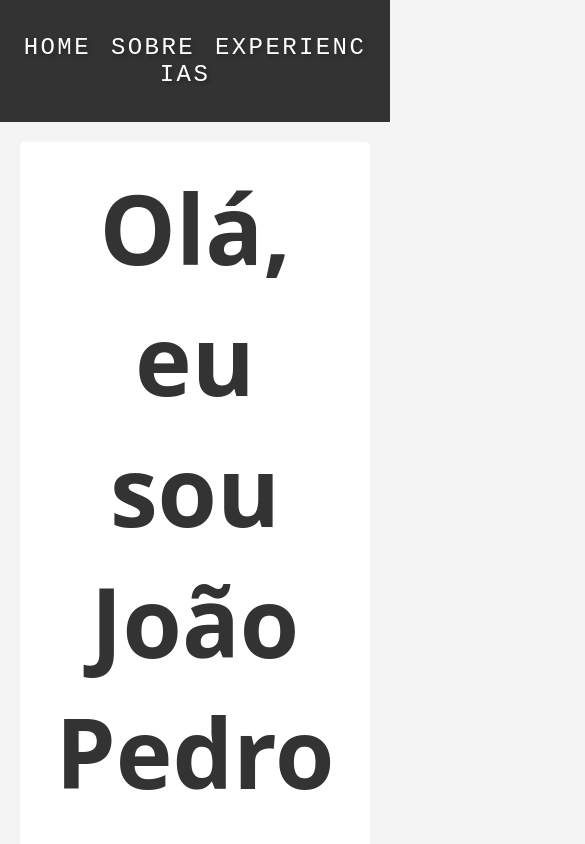
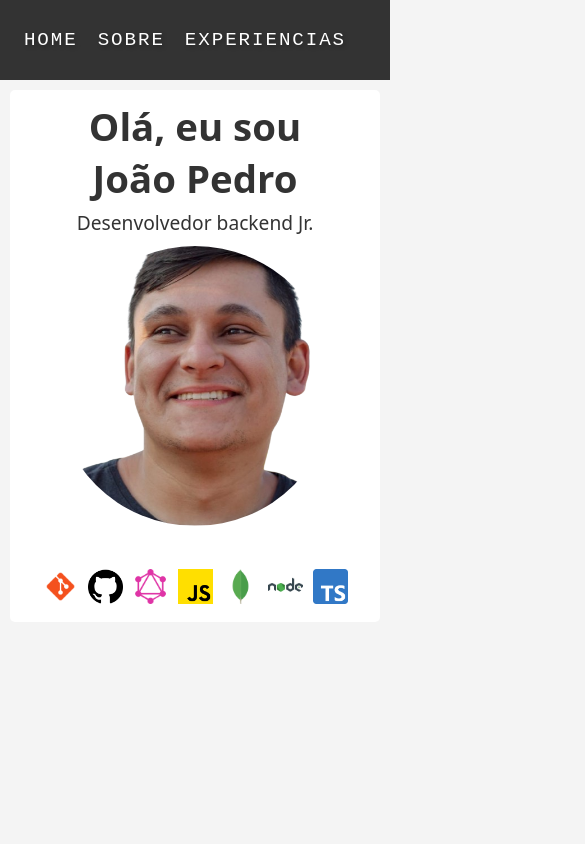
Before and after one commit to jaoguimaraes/portfolio, a React (Create React App) app: page / in a window 390 px wide. Shown: the top 844 px of the page, 585 px wide, since content can reach past the window. Built offline with nearby package versions, Linux system fonts and the light colour scheme.

Commit message:
Improvements applied so that the project is also compatible with mobile devices

```diff
--- a/src/App.js
+++ b/src/App.js
@@ -1,9 +1,9 @@
 import React from "react";
 import { Routes, Route, Link } from "react-router-dom";
 import Home from "./Components/Home";
-import Projects from "./Components/Projects";
+// import Projects from "./Components/Projects";
 import Skills from "./Components/Experiences";
-import Contact from "./Components/Contact";
+// import Contact from "./Components/Contact";
 import About from "./Components/About";
 import "./Styles/App.css";
 
--- a/src/Components/About.js
+++ b/src/Components/About.js
@@ -62,7 +62,14 @@ export default function About() {
           </motion.div>
         </div>
         <div className="about-text">
-          <h2 className="about-h2">Quem sou e o que faço</h2>
+          <motion.p
+            className="about-p"
+            initial={{ y: 20, opacity: 0 }}
+            animate={{ y: 0, opacity: 1 }}
+            transition={{ delay: 0.8, duration: 1 }}
+          >
+            <h2 className="about-h2">Quem sou e o que faço</h2>
+          </motion.p>
           <motion.p
             className="about-p"
             initial={{ y: 20, opacity: 0 }}
--- a/src/Components/Experiences.js
+++ b/src/Components/Experiences.js
@@ -2,7 +2,7 @@ import React from "react";
 
 export default function Skills() {
   return (
-    <section id="Skills">
+    <section id="Skills" className="skills-section">
       <h2>Experiencias</h2>
       <p>Aqui irei mostrar as minhas experiencias profissionais que tenho em desenvolvimento</p>
     </section>
--- a/src/Styles/About.css
+++ b/src/Styles/About.css
@@ -57,6 +57,26 @@
     Oxygen, Ubuntu, Cantarell, "Open Sans", "Helvetica Neue", sans-serif;
 }
 
+@media (max-width: 768px) {
+  .about-content {
+    flex-direction: column;
+    align-items: center;
+  }
+
+  .profile-img {
+    margin-top: 01px;
+  }
+
+  .about-h2 {
+    font-size: 2.3ch;
+    margin-top: -40px;
+  }
+
+  .about-p {
+    font-size: 2ch;
+  }
+}
+
 .about-p {
   font-size: 2.5ch;
   color: #555;
--- a/src/Styles/App.css
+++ b/src/Styles/App.css
@@ -24,6 +24,22 @@ header {
   font-weight: 400;
 }
 
+@media (max-width: 768px) {
+  div {
+    flex: 1 1 100%;
+  }
+
+  header {
+    font-size: 1.2em;
+    padding: 10px;
+  }
+
+  nav ul li {
+    display: block;
+    margin: 10px 0;
+  }
+}
+
 nav ul {
   list-style-type: none;
   padding: 0;
--- a/src/Styles/Experiences.css
+++ b/src/Styles/Experiences.css
@@ -0,0 +1,18 @@
+#Skills {
+  padding: 20px;
+  text-align: center;
+}
+
+@media (max-width: 768px) {
+  #Skills {
+    padding: 10px;
+  }
+
+  h2 {
+    font-size: 1.5em;
+  }
+
+  p {
+    font-size: 1em;
+  }
+}
--- a/src/Styles/Home.css
+++ b/src/Styles/Home.css
@@ -40,3 +40,44 @@
   width: 50px;
   margin: 10px;
 }
+
+@media (max-width: 768px) {
+  .home-h2 {
+    font-size: 4ch;
+    margin-bottom: 5px;
+  }
+
+  .home-p {
+    font-size: 2ch;
+    margin-bottom: 10px;
+  }
+
+  .home-session {
+    flex-direction: column;
+    padding: 10px;
+    margin: 10px;
+    width: calc(100% - 40px);
+    text-align: center;
+  }
+
+  .profile-img {
+    margin-top: 10px;
+    max-width: 80%;
+    order: 1;
+  }
+
+  .icons {
+    display: flex;
+    margin: 30px 0 0 0;
+    width: 100%;
+    justify-content: center;
+    flex-wrap: wrap;
+    order: 2;
+    padding: 0;
+  }
+
+  .icons img {
+    width: 35px;
+    margin: 8px 5px;
+  }
+}
```
